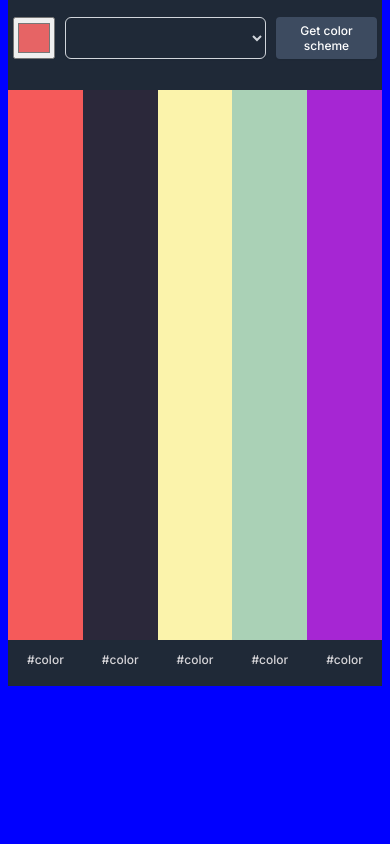
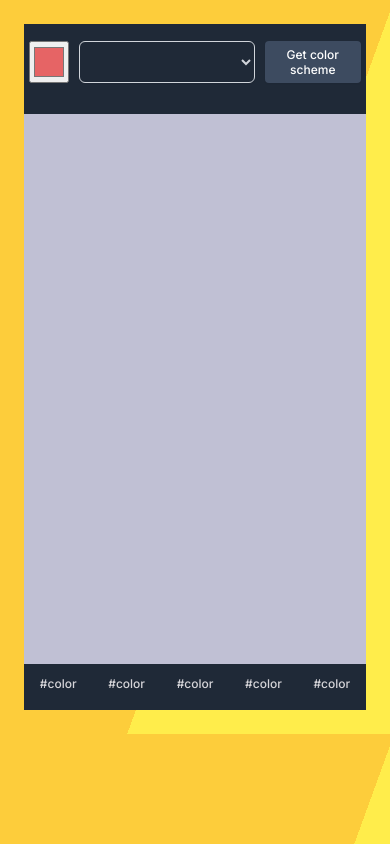
Before and after one commit to shaunvan119/color-picker-scrimba-challenge, a plain HTML site: page index.html in a window 390 px wide. Drawn offline with Linux system fonts and the light colour scheme.

Commit message:
added seed, colorMode and button varibles

```diff
--- a/index.css
+++ b/index.css
@@ -1,10 +1,11 @@
 body {
     margin-top: 4rem;
     font-family: 'Inter', sans-serif;
+    background: rgb(223, 214, 214)
 
 }
 
-.container {
+#container {
     background: rgb(192, 192, 212);
     color: #D5D4D8;
     width: 100%;
@@ -121,35 +122,35 @@ margin: 5px;
 .color-one {
     width: 110px;
     height: 550px;
-    background-color: #F55A5A;
+
 
 }
 
 .color-two {
     width: 110px;
     height: 550px;
-    background-color: #2B283A;
+
 
 }
 
 .color-three {
     width: 110px;
     height: 550px;
-    background-color: #FBF3AB;
+
 
 }
 
 .color-four {
     width: 110px;
     height: 550px;
-    background-color: #AAD1B6;
+
 
 }
 
 .color-five {
     width: 110px;
     height: 550px;
-    background-color: #A626D3;
+
 
 }
 
@@ -174,13 +175,14 @@ Typography
 
 @media (max-width: 600px) {
     body {
-        background-color: blue;
-        margin-top: 0;
+        background: linear-gradient(110deg, #fdcd3b 60%, #ffed4b 60%);
+        margin: 1.5rem;
+
 
     }
 
     .select-box {
-        width: 250px;
+        width: 230px;
     }
 
 
--- a/index.html
+++ b/index.html
@@ -24,7 +24,7 @@
     </header>
 
     <main>
-        <div class="container">
+        <div id="container">
                 <div class="color-one">
 
                 </div>
--- a/index.js
+++ b/index.js
@@ -0,0 +1,29 @@
+const seedColor = document.getElementById("input-selector")
+const colorMode = document.getElementById("select-box")
+const button = document.querySelector("color-button")
+
+
+//
+const state = {
+  seedColor: '#0000FF',
+  colorMode: 'monochrome',
+  colors: []
+}
+
+//fetch("https://www.thecolorapi.com/scheme?hex=0047AB")
+  // .then(res => res.json())
+    //.then(data => {
+      //  console.log(data)
+        //document.getElementById("container").innerHTML = `
+        //<img src="${data.image}" />
+        //`
+        //})
+
+    //fetch("https://www.thecolorapi.com/scheme?hex=0047AB")
+    //.then(response => response.json())
+    //.then(data => {
+      //  console.log(data)
+       // document.getElementById("container").innerHTML = `
+         //   <img src="${data.mode}" />
+        //`
+    //})
```
